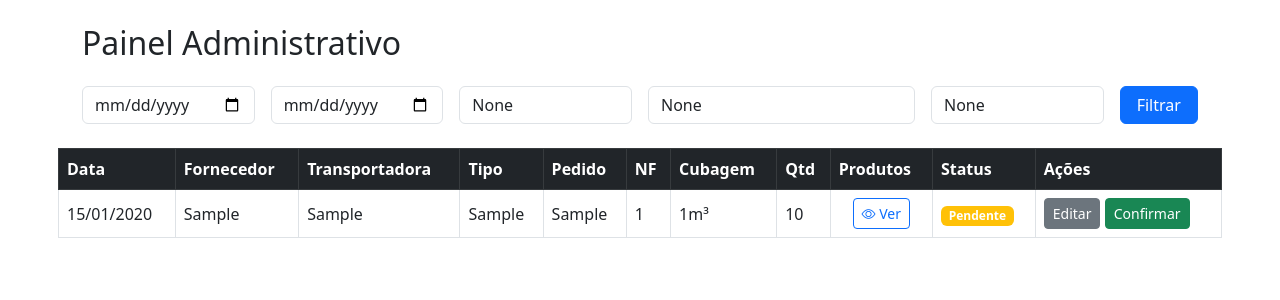
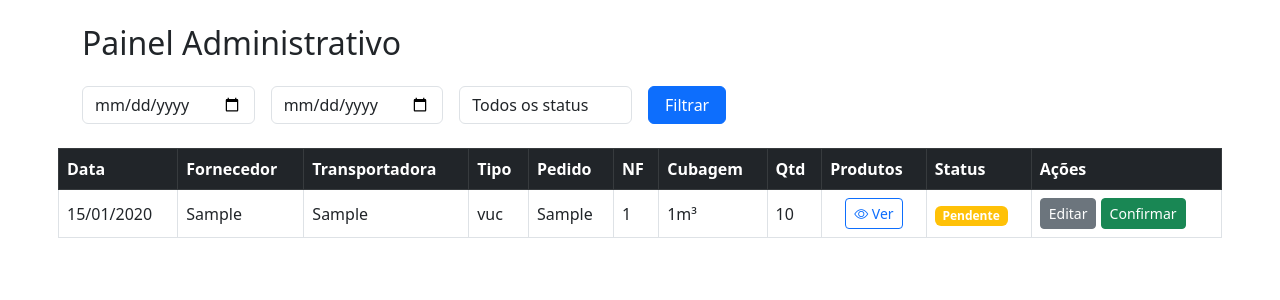
Before and after one commit to devthayron/agendamento, a Django app: page /painel-gerente/ in a window 1280 px wide. Shown: the part 56-356 px from the top of the page. Run offline with Django 5.2, Linux system fonts and the light colour scheme; a user stored in the database is signed in; tables that the repository leaves empty hold one stand-in row (values such as "Sample post").

Commit message:
adição de usuario ativo/desativo, e model galpao/tipo como select

```diff
--- a/agendamentos/forms.py
+++ b/agendamentos/forms.py
@@ -6,7 +6,7 @@ class AgendamentoForm(forms.ModelForm):
     class Meta:
         model = Agendamento
         fields = [
-            'cnpj', 'fornecedor', 'email', 'transportadora', 'tipo_carro',
+            'galpao','cnpj', 'fornecedor', 'email', 'transportadora', 'tipo_carro',
             'pedido', 'nota_fiscal', 'data_hora',
         ]
         widgets = {
@@ -15,10 +15,11 @@ class AgendamentoForm(forms.ModelForm):
             'fornecedor': forms.TextInput(attrs={'class': 'form-control'}),
             'email': forms.EmailInput(attrs={'class': 'form-control', 'placeholder': 'example@gmail.com'}),
             'transportadora': forms.TextInput(attrs={'class': 'form-control'}),
-            'tipo_carro': forms.TextInput(attrs={'class': 'form-control'}),
+            'tipo_carro': forms.Select(attrs={'class': 'form-control'}),
             'pedido': forms.TextInput(attrs={'class': 'form-control'}),
             'nota_fiscal': forms.TextInput(attrs={'class': 'form-control'}),
             'produto': forms.TextInput(attrs={'class': 'form-control'}),
+            'galpao': forms.Select(attrs={'class': 'form-control'}),
         }
 
     def __init__(self, *args, **kwargs):
--- a/agendamentos/models.py
+++ b/agendamentos/models.py
@@ -11,7 +11,25 @@ class Agendamento(models.Model):
     transportadora = models.CharField(max_length=100)
     nota_fiscal = models.IntegerField()
     pedido = models.CharField(max_length=100)
-    tipo_carro = models.CharField(max_length=50)
+    # tipo_carro = models.CharField(max_length=50)
+
+    GALPAO_CHOICES = [
+        ('galpao1', 'galpão1'),
+        ('galpao2', 'galpão2'),
+        ('galpao3', 'galpão3'),
+        ('galpãa4', 'galpão4'),
+    ]
+
+    galpao = models.CharField("Galpão", max_length=20,choices=GALPAO_CHOICES,)
+
+    TIPO_CARRO_CHOICES = [
+        ('vuc', 'VUC'),
+        ('toco', 'Toco'),
+        ('truck', 'Truck'),
+        ('carreta', 'Carreta'),
+    ]
+
+    tipo_carro = models.CharField("Tipo", max_length=20,choices=TIPO_CARRO_CHOICES,)
 
     STATUS_CHOICES = [
         ('pendente', 'Pendente'),
--- a/agendamentos/views.py
+++ b/agendamentos/views.py
@@ -141,8 +141,7 @@ def agendamento_editar(request, id):
 def painel_gerente(request):
     data_inicial = request.GET.get('data_inicial')
     data_final = request.GET.get('data_final')
-    cnpj = request.GET.get('cnpj')
-    fornecedor = request.GET.get('fornecedor')
+    status = request.GET.get('status')
     mercadoria = request.GET.get('mercadoria')
 
     agendamentos = Agendamento.objects.all()
@@ -161,13 +160,12 @@ def painel_gerente(request):
         except ValueError:
             pass
 
-    if cnpj:
-        agendamentos = agendamentos.filter(cnpj__icontains=cnpj)
-    if fornecedor:
-        agendamentos = agendamentos.filter(fornecedor__icontains=fornecedor)
+
+    if status:
+        agendamentos = agendamentos.filter(status=status)
+
     if mercadoria:
         agendamentos = agendamentos.filter(itens__mercadoria__icontains=mercadoria).distinct()
-
 
     agendamentos = agendamentos.order_by('-data_hora')
     paginator = Paginator(agendamentos, 10)
@@ -178,8 +176,9 @@ def painel_gerente(request):
         'page_obj': page_obj,
         'data_inicial': data_inicial,
         'data_final': data_final,
-        'cnpj': cnpj,
-        'fornecedor': fornecedor,
+        'mercadoria': mercadoria,
+        'status':status,
+        'status_choices':Agendamento.STATUS_CHOICES,
         'mercadoria': mercadoria,
     }
 
--- a/templates/agendamento/painel_gerente.html
+++ b/templates/agendamento/painel_gerente.html
@@ -7,20 +7,20 @@
 <!-- Filtros -->
 <form method="get" class="row g-3 mb-4">
     <div class="col-md-2">
-        <input type="date" name="data_inicial" class="form-control" value="{{ data_inicial }}">
+        <input type="date" name="data_inicial" class="form-control" value="{{ data_inicial|default:"" }}">
     </div>
     <div class="col-md-2">
-        <input type="date" name="data_final" class="form-control" value="{{ data_final }}">
+        <input type="date" name="data_final" class="form-control" value="{{ data_final|default:"" }}">
     </div>
     <div class="col-md-2">
-        <input type="text" name="cnpj" class="form-control" placeholder="CNPJ" value="{{ cnpj }}">
+        <select name="status" class="form-control">
+            <option value="" {% if not status %}selected{% endif %}>Todos os status</option>
+            {% for value, label in status_choices %}
+                <option value="{{ value }}" {% if status == value %}selected{% endif %}>{{ label }}</option>
+            {% endfor %}
+        </select>
     </div>
-    <div class="col-md-3">
-        <input type="text" name="fornecedor" class="form-control" placeholder="Fornecedor" value="{{ fornecedor }}">
-    </div>
-    <div class="col-md-2">
-        <input type="text" name="mercadoria" class="form-control" placeholder="Tipo de Carga" value="{{ mercadoria }}">
-    </div>
+
     <div class="col-md-1 d-grid">
         <button type="submit" class="btn btn-primary">Filtrar</button>
     </div>
--- a/usuarios/urls.py
+++ b/usuarios/urls.py
@@ -8,4 +8,7 @@ urlpatterns = [
     path('gerenciar/', views.listar_usuarios, name='listar_usuarios'),
     path('excluir/<int:usuario_id>/', views.excluir_usuario, name='excluir_usuario'),
     path('logout/', views.logout_view, name='logout'),
+    path('desativar/<int:user_id>/', views.desativar_usuario, name='desativar_usuario'),
+    path('reativar/<int:user_id>/', views.reativar_usuario, name='reativar_usuario'),
+
 ]
```
Also changed, not shown: templates/usuarios/gerenciar_usuarios.html (+20 -1 lines), usuarios/views.py (+29 -0 lines), agendamentos/migrations/0012_agendamento_galpao_alter_agendamento_tipo_carro.py (added), agendamentos/migrations/0013_alter_agendamento_galpao_and_more.py (added).
